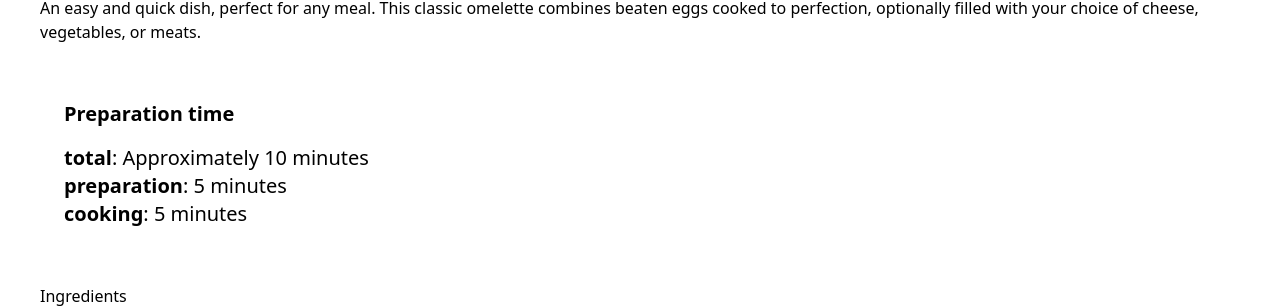
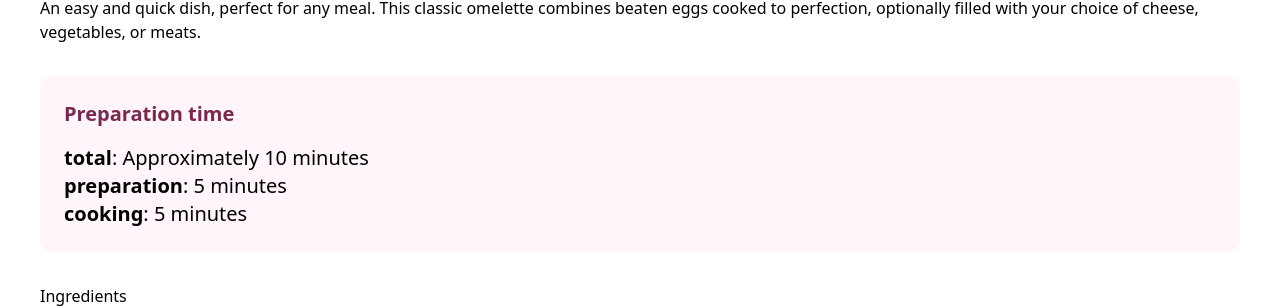
Before and after one commit to raswonders/recipe-page, a React (Vite) app: page / in a window 1280 px wide. Shown: the part 689-997 px from the top of the page. Built offline with nearby package versions, Linux system fonts and the light colour scheme.

Commit message:
update style on prep section

```diff
--- a/src/App.tsx
+++ b/src/App.tsx
@@ -10,7 +10,7 @@ function App() {
           alt={recipe.title}
         />
       </header>
-      <div className="flex flex-col p-10 space-y-8 text-base">
+      <div className="flex flex-col p-10 gap-8 text-base">
         <section className="flex flex-col space-y-6">
           <h1 className="font-youngSerif text-4xl leading-none font-normal">
             {recipe.title}
@@ -18,9 +18,8 @@ function App() {
           <p>{recipe.description}</p>
         </section>
 
-        <section>
-          <div className="flex flex-col space-y-4 p-6 text-xl font-semibold">
-            <h3 className="">Preparation time</h3>
+        <section className="flex flex-col gap-4 p-6 bg-snow text-xl font-semibold rounded-xl">
+          <h3 className="text-darkRaspberry">Preparation time</h3>
           <ul className="">
             {Object.entries(recipe.time).map(([key, value]) => {
               return (
@@ -31,7 +30,6 @@ function App() {
               );
             })}
           </ul>
-          </div>
         </section>
 
         <section>
```
Lines whose indentation alone changed are shown as unchanged.
